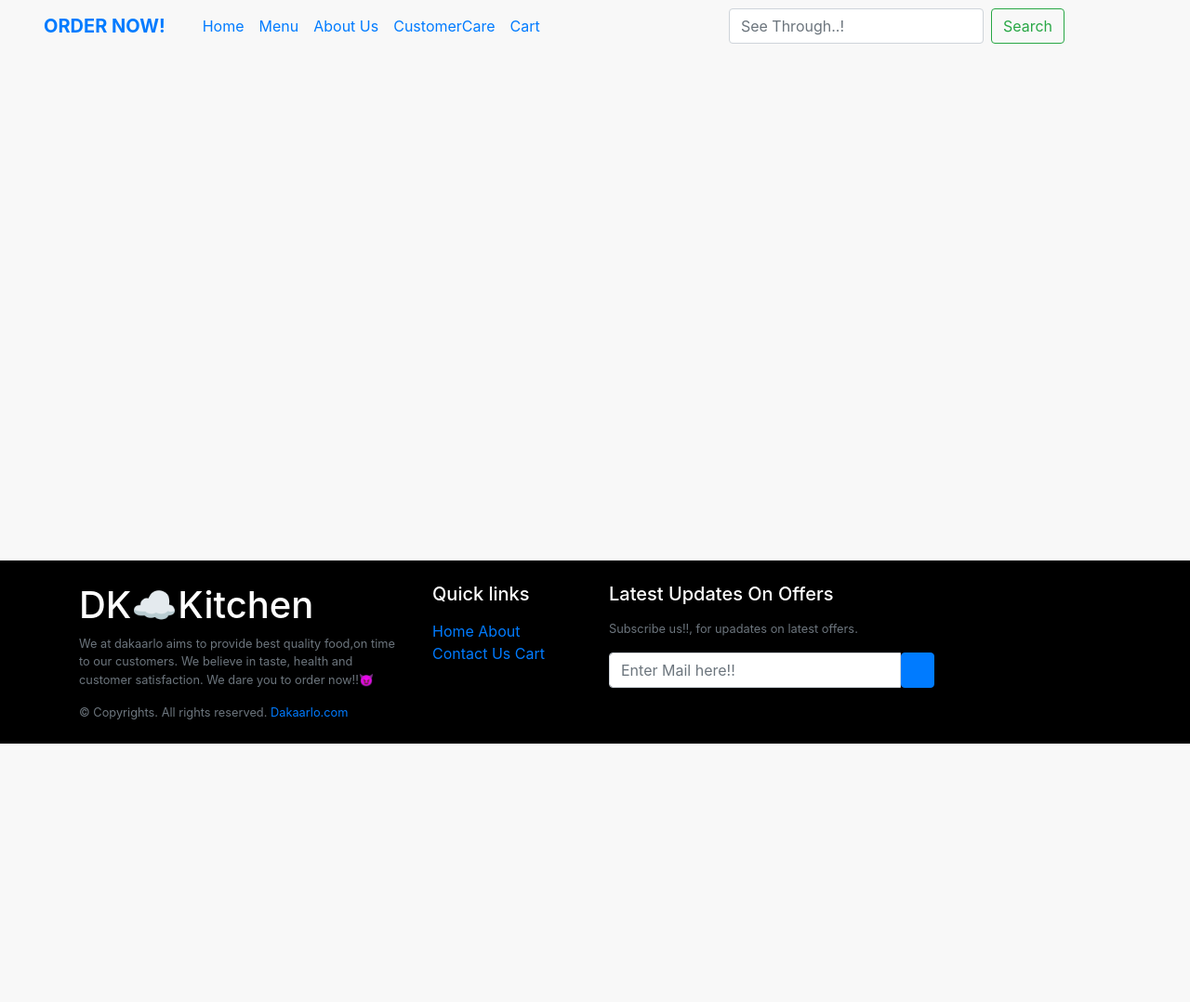
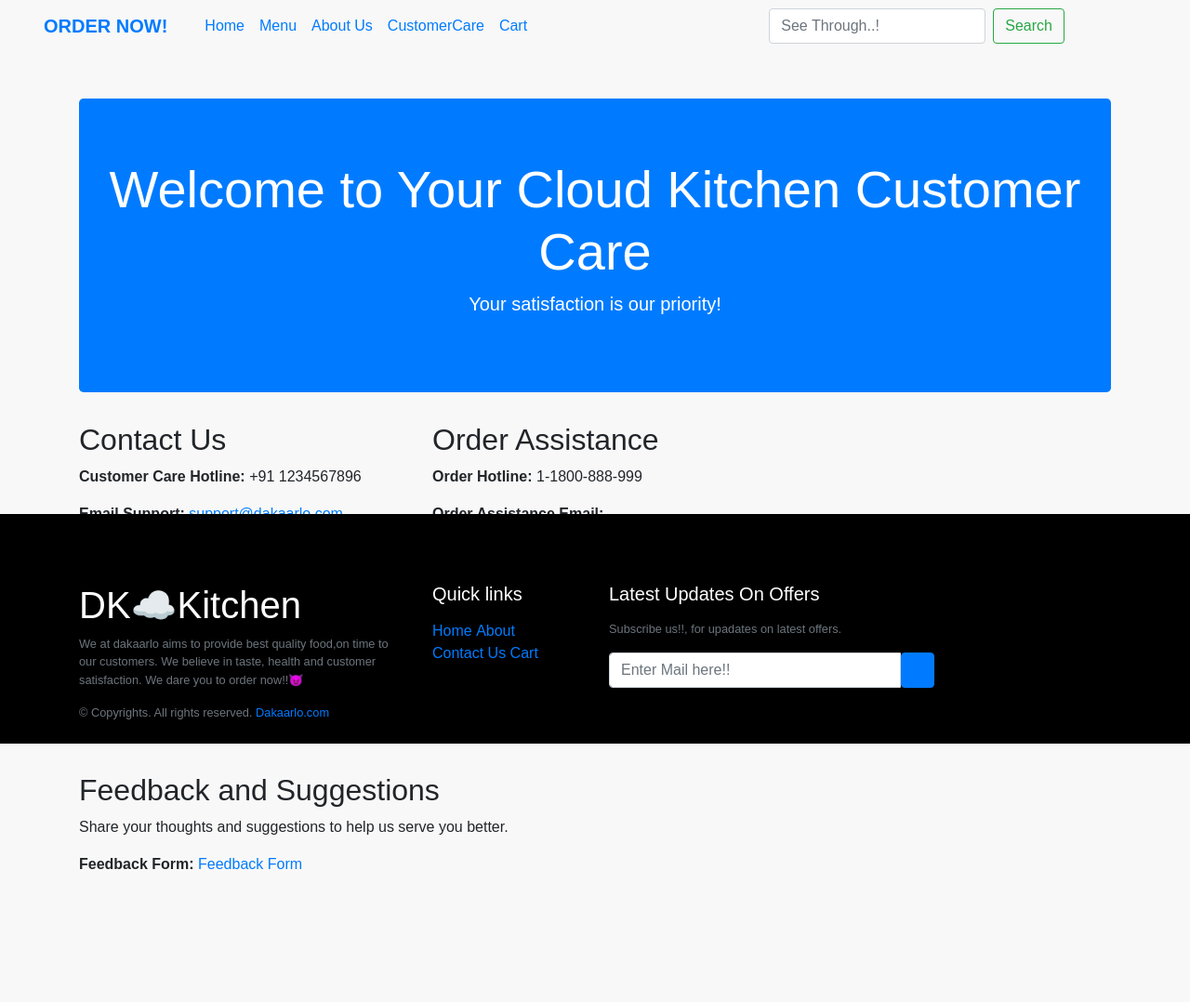
Before and after one commit to Chai14/Dakaar-Lo, a Django app: page /cuscare/ in a window 1280 px wide. Shown: the whole page at 93% size. Before the commit the page ends 800 px from the top, so only its background shows below. Run offline with Django 4.2, Linux system fonts and the light colour scheme; some libraries are stand-ins or nearby versions.

Commit message:
customer care designed

```diff
--- a/templates/customercare.html
+++ b/templates/customercare.html
@@ -1,5 +1,68 @@
 {% include "header.html" %}
 
+<style>
+    body {
+        background-color: #f8f9fa;
+        font-family: 'Arial', sans-serif;
+    }
+    .container {
+        margin-top: 50px;
+    }
+    .jumbotron {
+        background-color: #007bff;
+        color: #ffffff;
+    }
+    .contact-info {
+        margin-top: 30px;
+    }
+</style>
+
+
+<div class="container">
+<div class="jumbotron text-center">
+    <h1 class="display-4"> Welcome to Your Cloud Kitchen Customer Care </h1>
+    <p class="lead"> Your satisfaction is our priority! </p>
+</div>
+
+<div class="row contact-info">
+    <div class="col-md-4">
+        <h2>Contact Us</h2>
+        <p><strong>Customer Care Hotline:</strong> +91 1234567896</p>
+        <p><strong>Email Support:</strong> <a href="mailto:support@dakaarlo.com">support@dakaarlo.com</a></p>
+    </div>
+    <div class="col-md-4">
+        <h2>Order Assistance</h2>
+        <p><strong>Order Hotline:</strong> 1-1800-888-999</p>
+        <p><strong>Order Assistance Email:</strong> <a href="mailto:orderassistance@dakaarlo.com">orderassistance@dakaarlo.com</a></p>
+    </div>
+</div>
+
+<div class="row contact-info">
+    <div class="col-md-4">
+        <h2>Social Media</h2>
+        <p><strong>Facebook:</strong> <a href="" target="_blank">Dakaarlo</a></p>
+        <p><strong>Twitter:</strong> <a href="" target="_blank">Dakaarlo</a></p>
+        <p><strong>Instagram:</strong> <a href="" target="_blank">Dakaarlo</a></p>
+    </div>
+    <div class="col-md-4">
+        <h2>Visit Us</h2>
+        <p>Civil Lines<br>
+           Roorkee<br>
+           247667
+        </p>
+    </div>
+</div>
+
+<div class="row contact-info">
+    <div class="col-md-12">
+        <h2>Feedback and Suggestions</h2>
+        <p>Share your thoughts and suggestions to help us serve you better.</p>
+        <p><strong>Feedback Form:</strong> <a href="[Link to Feedback Form]" target="_blank">Feedback Form</a></p>
+    </div>
+</div>
+</div>
+
+<script src="https://cdn.jsdelivr.net/npm/bootstrap@5.3.0/dist/js/bootstrap.bundle.min.js"></script>
 
 
 {% include "footer.html" %}
```
Also changed, not shown: db.sqlite3.
